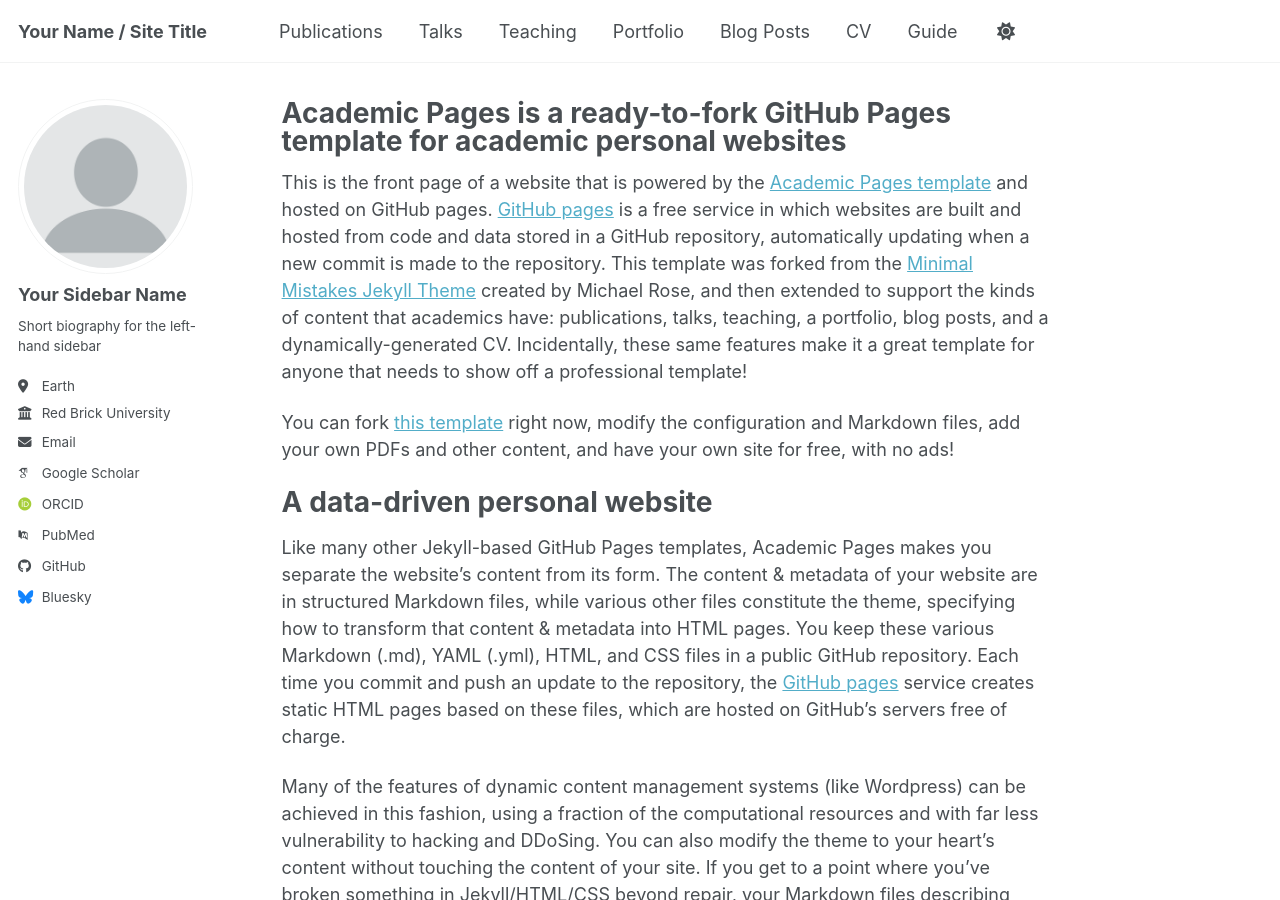
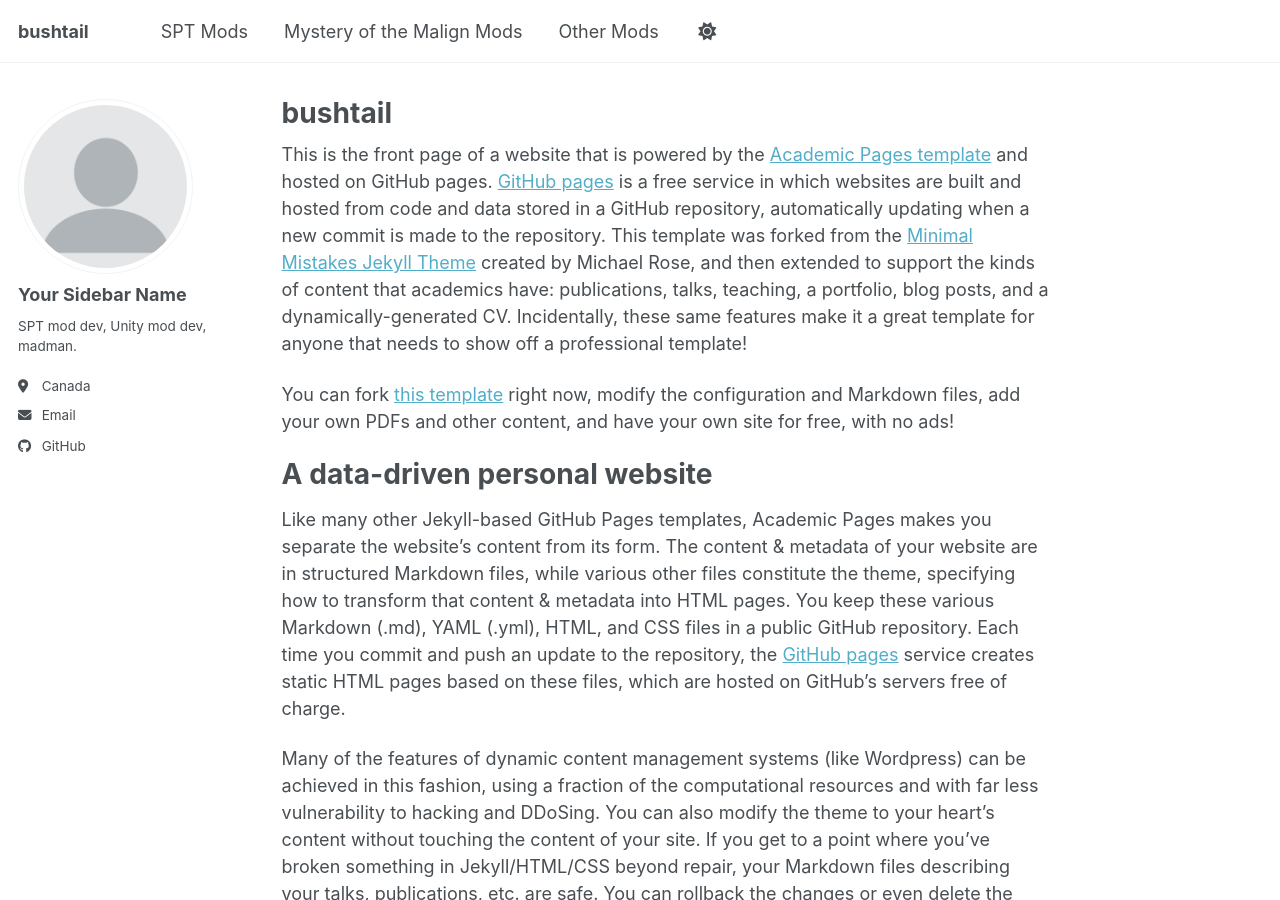
Before and after one commit to bushtail/bushtail.ca, a Jekyll site: the page built from _pages/about.md, in a window 1280 px wide and 900 px high. Built offline with Jekyll 4.4.1, drawn with Linux system fonts in a browser that asks for light colours; some web fonts are replaced; a script bundle is joined from its source files by our own code; library files that are not in the unit come from our copies; some of the changed text lies outside the part shown.

Commit message:
ch-ch-ch-ch-changes

```diff
--- a/_config.yml
+++ b/_config.yml
@@ -9,14 +9,14 @@
 # Basic Site Settings
 locale                   : "en-US"
 site_theme               : "default" # Currently available options are "default", "air"
-title                    : "Your Name / Site Title"
+title                    : "bushtail"
 title_separator          : "-"
-name                     : &name "Your Name"
-description              : &description "Your Name's academic portfolio"   # Update this with a general description of your site, this is the default if not overridden by a page
-url                      : https://academicpages.github.io # The base hostname & protocol for your site e.g. "https://[your GitHub username].github.io",
+name                     : &name "bushtail"
+description              : &description "bushtail's modding den"   # Update this with a general description of your site, this is the default if not overridden by a page
+url                      : https://bushtail.ca # The base hostname & protocol for your site e.g. "https://[your GitHub username].github.io",
                                                            # or if you already have some other page hosted on Github then use "https://[your GitHub username].github.io/[Your Repo Name]"
 baseurl                  : "" # the subpath of your site, e.g. "/blog"
-repository               : "academicpages/academicpages.github.io"
+repository               : "bushtail/bushtail.ca"
 
 # Site Author - The following control what appear as part of the author content on the side bar.
 #               If a field is blank the icon and link will not appear, otherwise it will be shown.
@@ -26,22 +26,22 @@ author:
   avatar           : "profile.png"
   name             : "Your Sidebar Name"
   pronouns         : # example: "she/her"
-  bio              : "Short biography for the left-hand sidebar"
-  location         : "Earth"
-  employer         : "Red Brick University"
+  bio              : "SPT mod dev, Unity mod dev, madman."
+  location         : "Canada"
+  employer         : # No employer
   uri              : # URL
-  email            : "none@example.org"
+  email            : "bushtail@bushtail.ca"
 
   # Academic websites
   academia         : # URL
   arxiv            : # URL - Update with the correct link to your profile
-  googlescholar    : "https://scholar.google.com/citations?user=PS_CX0AAAAAJ"
+  googlescholar    : # URL
   inspire-hep      : # URL
   impactstory      : # URL
-  orcid            : "https://orcid.org/yourorcidurl"
+  orcid            : # URL
   semantic         : # URL
   ssrn             : # URL
-  pubmed           : "https://www.ncbi.nlm.nih.gov/pubmed/?term=john+snow"
+  pubmed           : #URL
   researchgate     : # URL
   scopus           : # URL
   zotero           : # URL
@@ -51,13 +51,13 @@ author:
   bitbucket        : # Username - Update with your username on the site
   codepen          : # Username
   dribbble         : # Username
-  github           : "academicpages"
+  github           : "bushtail"
   kaggle           : # Username
   stackoverflow    : # User number or user number and name (i.e., use "1" or "1/jeff-atwood")
 
   # Social media
   artstation       : # Username
-  bluesky          : "bsky.app" # Replace this with you Bluesky username
+  bluesky          :  # Replace this with you Bluesky username
   facebook         : # Username
   flickr           : # Username
   foursquare       : # Username
@@ -84,12 +84,12 @@ author:
 
 # Publication Category - The following the list of publication categories and their headings
 publication_category:
-  books:
-    title: 'Books'
-  manuscripts:
-    title: 'Journal Articles'
-  conferences:
-    title: 'Conference Papers'
+  spt-mods:
+    title: 'SPT Mods'
+  motm-mods:
+    title: 'Mystery of the Malign Mods'
+  other-mods:
+    title: 'Other Mods'
 
 # Site Settings
 teaser                   :  # filename of teaser fallback teaser image placed in /images/ for social media previews
--- a/_pages/about.md
+++ b/_pages/about.md
@@ -1,6 +1,6 @@
 ---
 permalink: /
-title: "Academic Pages is a ready-to-fork GitHub Pages template for academic personal websites"
+title: "bushtail"
 author_profile: true
 redirect_from:
   - /about/
```
Also changed, not shown: _data/navigation.yml (+6 -17 lines).
